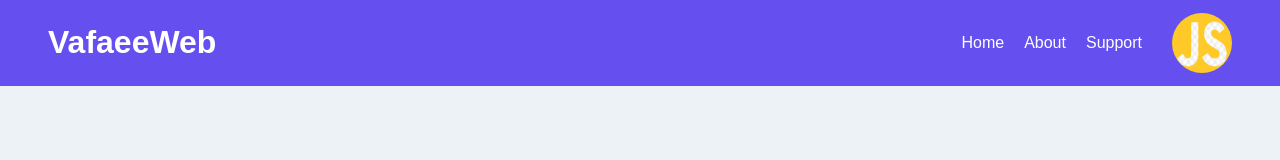
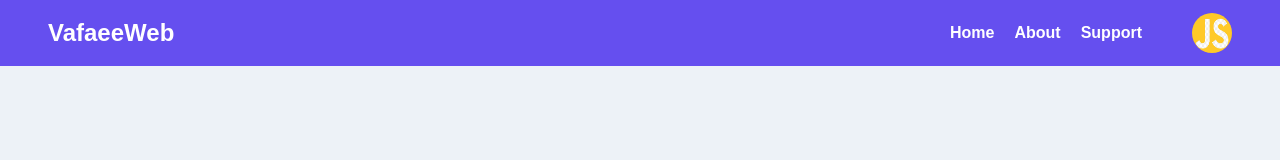
Before and after one commit to vafa2020/template-sass, a plain HTML site: page index.html in a window 1280 px wide. Drawn offline with Linux system fonts and the light colour scheme.

Commit message:
changed style to header

```diff
--- a/styles/scss/_mixins.scss
+++ b/styles/scss/_mixins.scss
@@ -8,3 +8,8 @@
   width: $width;
   height: $height;
 }
+@mixin textStyle($size, $weight, $color) {
+  font-size: $size;
+  font-weight: $weight;
+  color: $color;
+}
--- a/styles/scss/style.scss
+++ b/styles/scss/style.scss
@@ -14,23 +14,23 @@ body {
   padding: 0.8rem 3rem;
   background-color: $primary-color;
   .logo-name {
-    color: $secondary-color;
+    @include textStyle(1.5rem, bold, $secondary-color);
   }
   .navigation {
     display: flex;
     align-items: center;
     justify-content: space-between;
     .navbar {
-      margin-right: 20px;
+      margin-right: 40px;
       .items {
         display: flex;
         align-items: center;
         list-style: none;
         .link {
-          padding: 5px 10px;
+          padding: 8px 10px;
           text-decoration: none;
-          color: $secondary-color;
-          transition: .3s ease-in;
+          @include textStyle(1rem, bold, $secondary-color);
+          transition: all 0.2s ease-in;
           &:hover {
             color: $text-color;
           }
@@ -39,8 +39,8 @@ body {
     }
 
     .logo-image {
-      @include box(60px, 60px);
-      border-radius: 100%;
+      @include box(40px, 40px);
+      border-radius: 50%;
     }
   }
 }
```
Also changed, not shown: styles/scss/style.css, 1 other file.
